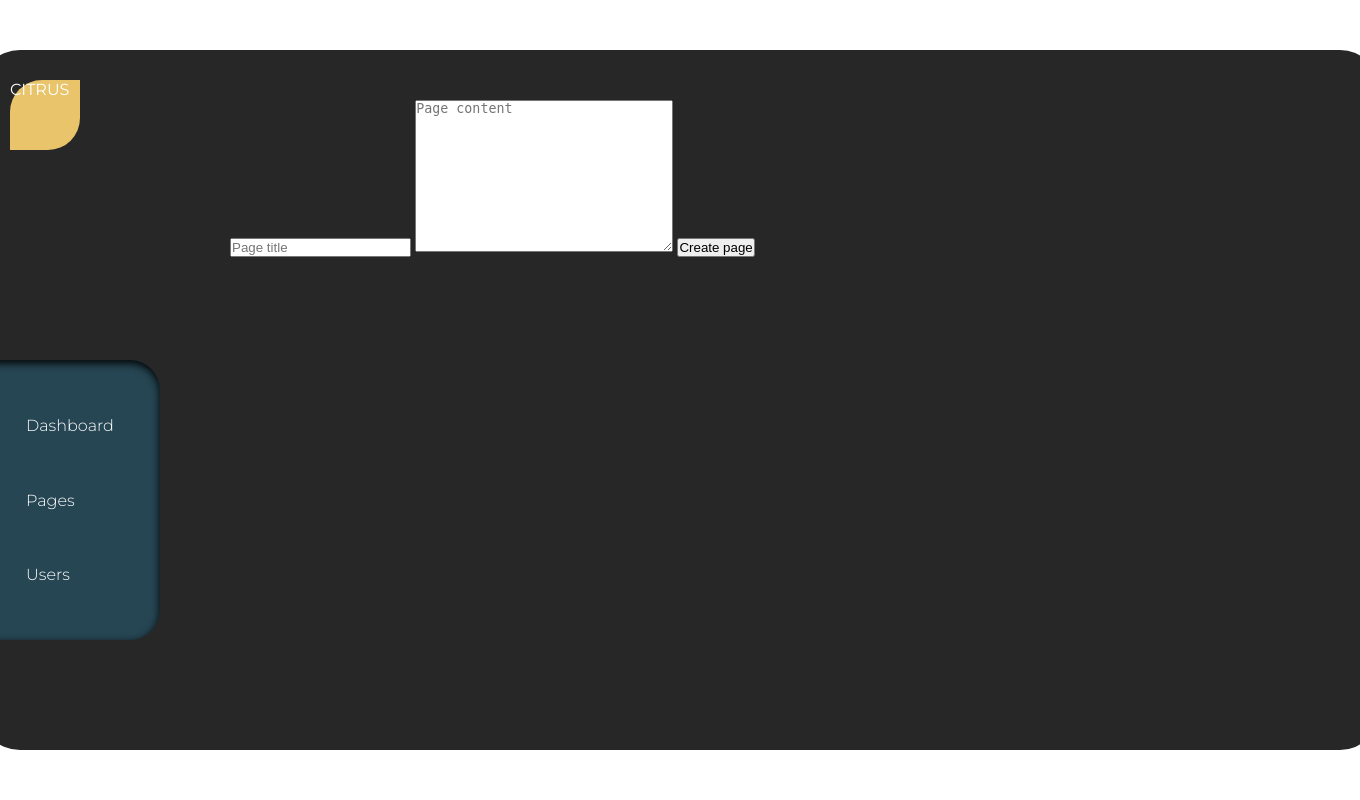
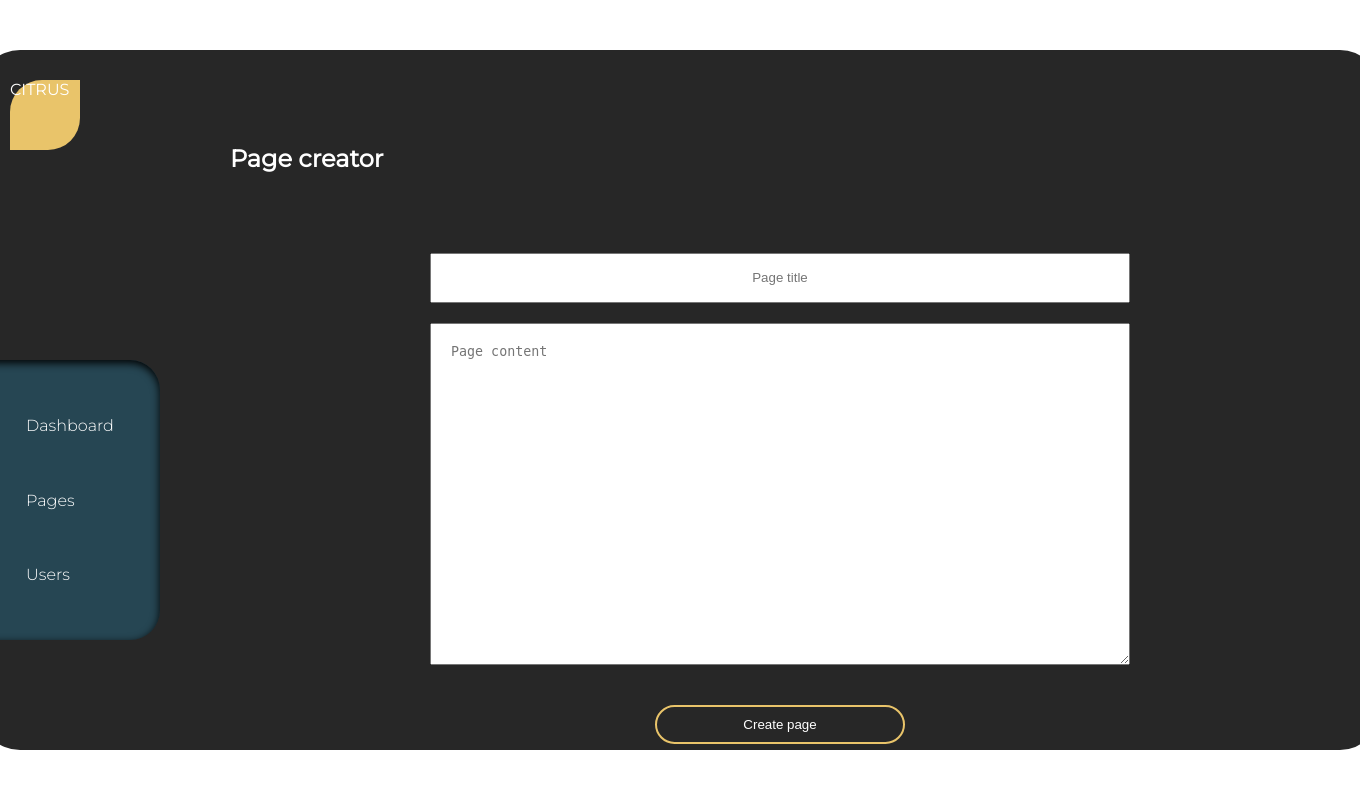
Before and after one commit to SeaManMoonSon/LAMP-fullstack, a PHP site: page /create.php in a window 1360 px wide. Run offline with PHP 8.4, Linux system fonts and the light colour scheme; the visitor is signed in with stand-in values (Sample User, id 1).

Commit message:
Create-page fixed

```diff
--- a/app/public/cms-content/styles/sass/main.css
+++ b/app/public/cms-content/styles/sass/main.css
@@ -320,6 +320,33 @@ footer {
   padding: 20px;
 }
 
+.createForm {
+  height: 100%;
+  align-items: center;
+  justify-content: center;
+}
+.createForm form {
+  display: flex;
+  flex-direction: column;
+  justify-content: center;
+  align-items: center;
+  height: 100%;
+}
+.createForm form input[type=submit] {
+  width: 250px;
+  margin: 20px;
+}
+.createForm form input[type=text] {
+  width: 700px;
+  height: 50px;
+  text-align: center;
+}
+.createForm form textarea {
+  width: 700px;
+  margin: 20px;
+  padding: 20px;
+}
+
 .btn-primary {
   background-color: #272727;
   border: 2px solid #E9C46A;
--- a/app/public/cms-content/styles/sass/main.scss
+++ b/app/public/cms-content/styles/sass/main.scss
@@ -14,6 +14,7 @@
 @import "pages/users";
 @import "pages/pages";
 @import "pages/page";
+@import "pages/create";
 
 @import "components/buttons";
 @import "components/user-card";
--- /dev/null
+++ b/app/public/cms-content/styles/sass/pages/_create.scss
@@ -0,0 +1,30 @@
+.createForm {
+    height: 100%;
+    align-items: center;
+    justify-content: center;
+
+    form {
+        display: flex;
+        flex-direction: column;
+        justify-content: center;
+        align-items: center;
+        height: 100%;
+
+        input[type=submit] {
+            width: 250px;
+            margin: 20px;
+        }
+
+        input[type=text] {
+            width: 700px;
+            height: 50px;
+            text-align: center;
+        }
+
+        textarea {
+            width: 700px;
+            margin: 20px;
+            padding: 20px;
+        }
+    }
+}
--- a/app/public/create.php
+++ b/app/public/create.php
@@ -37,7 +37,6 @@ if ($_SERVER["REQUEST_METHOD"] == "POST") {
     <meta name="viewport" content="width=device-width, initial-scale=1.0">
     <title><?= $title ?></title>
     <link rel="stylesheet" href="./cms-content/styles/sass/main.css">
-    <script src="./cms-content/functions.js"></script>
 </head>
 
 <body>
@@ -46,11 +45,16 @@ if ($_SERVER["REQUEST_METHOD"] == "POST") {
             <?php include ROOT . '/cms-includes/partials/sidebar.php' ?>
             <div id="innerWrapper">
                 <div class="pages">
-                    <form action="" method="POST">
-                        <input type="text" name="title" id="title" placeholder="Page title" required>
-                        <textarea name="content" id="" cols="30" rows="10" placeholder="Page content" required></textarea>
-                        <input type="submit" value="Create page">
-                    </form>
+                <div class="header">
+                    <h2><?= $title ?></h2>
+                </div>
+                    <div class="createForm">
+                        <form action="" method="POST">
+                            <input type="text" name="title" id="title" placeholder="Page title" required>
+                            <textarea name="content" id="content" cols="70" rows="20" placeholder="Page content" required></textarea>
+                            <input type="submit" value="Create page" class="btn-primary">
+                        </form>
+                    </div>
                 </div>
             </div>
         </div>
```
